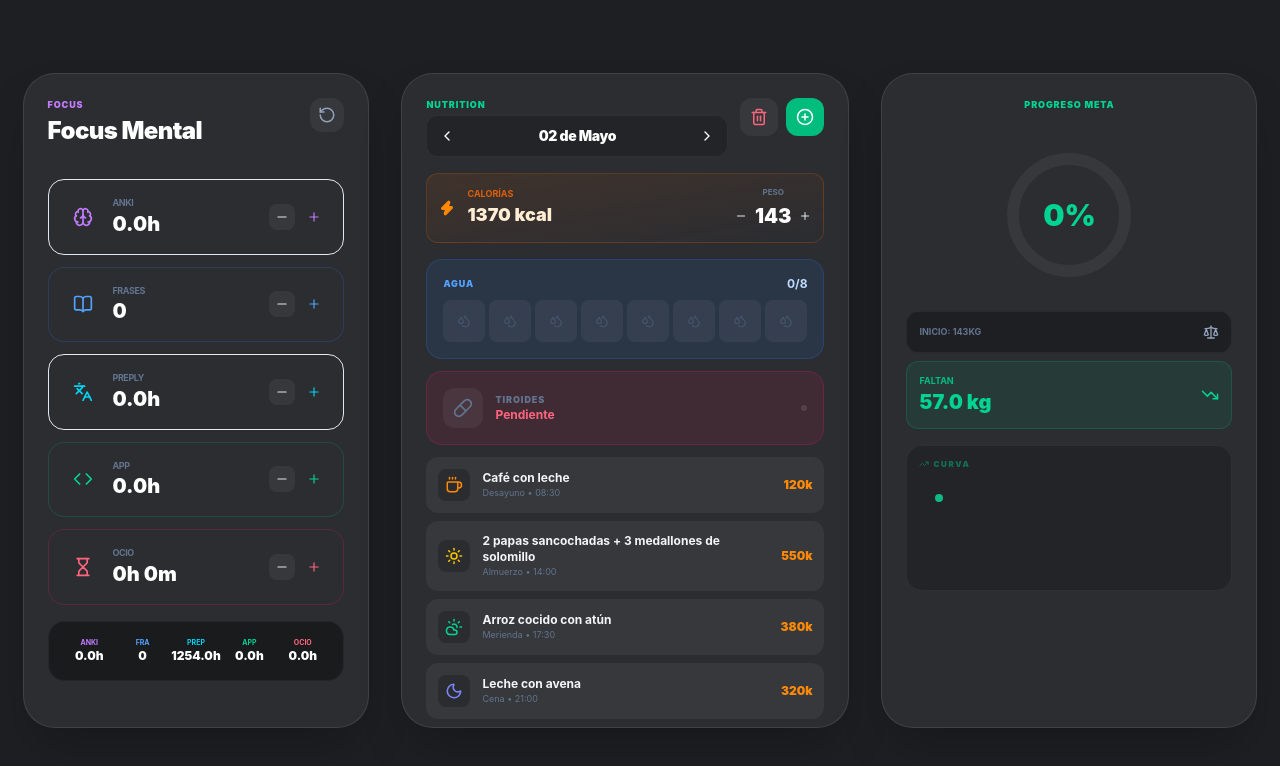
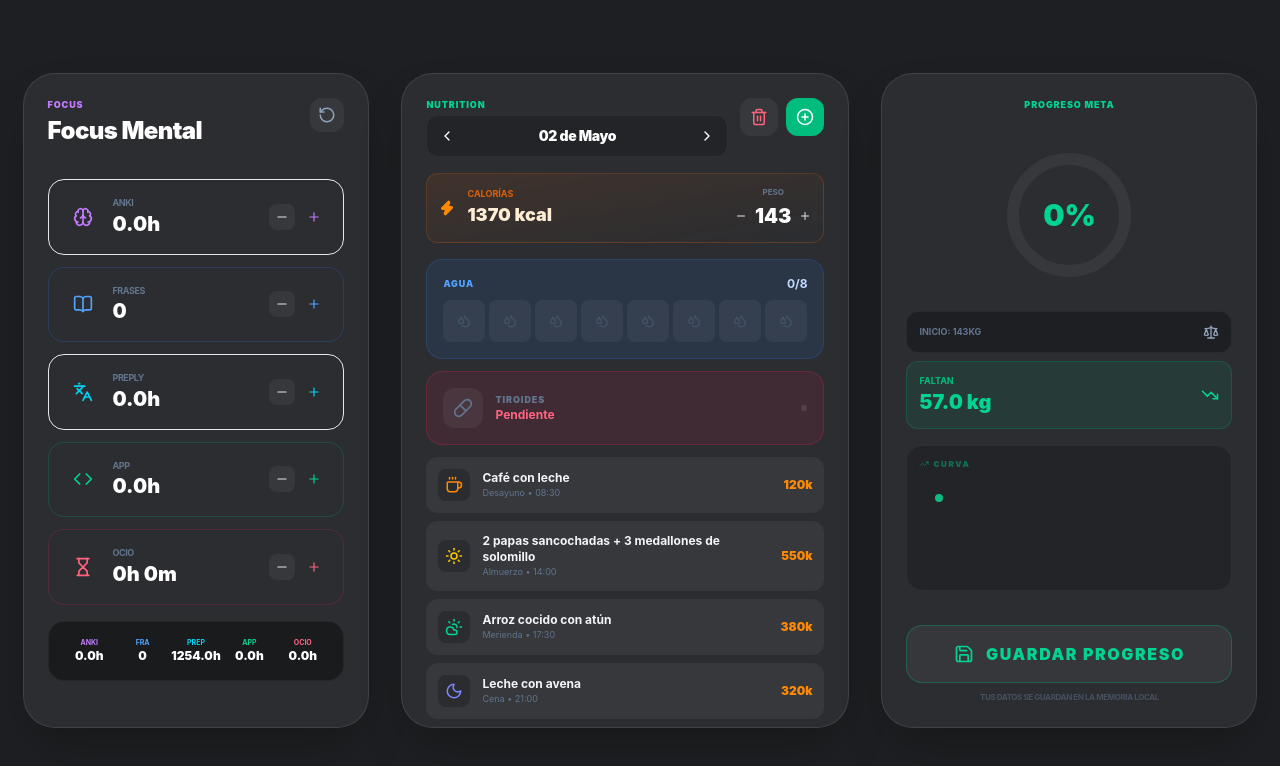
Before and after one commit to kenseidonpython/mygoal, a React (Vite) app: page / in a window 1280 px wide. Shown: the top 766 px of the page. Built offline with nearby package versions, Linux system fonts and the light colour scheme.

Commit message:
Add manual save button with feedback in Progress tab

```diff
--- a/src/App.jsx
+++ b/src/App.jsx
@@ -29,7 +29,9 @@ import {
   Droplets,
   Pill,
   CheckCircle2,
-  Languages
+  Languages,
+  Save,
+  Check
 } from 'lucide-react';
 
 const months = ["Enero", "Febrero", "Marzo", "Abril", "Mayo", "Junio", "Julio", "Agosto", "Septiembre", "Octubre", "Noviembre", "Diciembre"];
@@ -86,7 +88,7 @@ const DEFAULT_INITIAL_STATE = [
 const App = () => {
   const [historial, setHistorial] = useState(() => {
     try {
-      const saved = localStorage.getItem('tracker_data_v3');
+      const saved = localStorage.getItem('tracker_data_v4');
       return saved ? JSON.parse(saved) : DEFAULT_INITIAL_STATE;
     } catch (e) {
       return DEFAULT_INITIAL_STATE;
@@ -95,11 +97,19 @@ const App = () => {
 
   const [currentDayIndex, setCurrentDayIndex] = useState(historial.length - 1);
   const [activeTab, setActiveTab] = useState(1);
+  const [showSaveSuccess, setShowSaveSuccess] = useState(false);
   const data = historial[currentDayIndex] || historial[0];
 
+  // Auto-save whenever history changes
   useEffect(() => {
-    localStorage.setItem('tracker_data_v3', JSON.stringify(historial));
+    localStorage.setItem('tracker_data_v4', JSON.stringify(historial));
   }, [historial]);
+
+  const manualSave = () => {
+    localStorage.setItem('tracker_data_v4', JSON.stringify(historial));
+    setShowSaveSuccess(true);
+    setTimeout(() => setShowSaveSuccess(false), 2000);
+  };
 
   const sumaTotalAnkiHoras = historial.reduce((acc, dia) => acc + (dia.ankiHoras || 0), 0);
   const sumaTotalAnkiFrases = historial.reduce((acc, dia) => acc + (dia.ankiFrases || 0), 0);
@@ -204,7 +214,7 @@ const App = () => {
     if (window.confirm("¿Restaurar valores iniciales?")) {
       setHistorial(DEFAULT_INITIAL_STATE);
       setCurrentDayIndex(DEFAULT_INITIAL_STATE.length - 1);
-      localStorage.removeItem('tracker_data_v3');
+      localStorage.removeItem('tracker_data_v4');
     }
   };
 
@@ -427,6 +437,31 @@ const App = () => {
               </div>
             </div>
             {renderLineChart()}
+
+            {/* BOTÓN DE GUARDAR */}
+            <div className="mt-auto w-full pt-4">
+              <button
+                onClick={manualSave}
+                className={`w-full py-4 rounded-2xl flex items-center justify-center gap-3 font-black uppercase tracking-widest transition-all duration-300 ${
+                  showSaveSuccess
+                    ? 'bg-emerald-500 text-white shadow-[0_0_20px_rgba(16,185,129,0.4)]'
+                    : 'bg-white/5 hover:bg-white/10 text-emerald-400 border border-emerald-500/30'
+                }`}
+              >
+                {showSaveSuccess ? (
+                  <>
+                    <Check size={20} strokeWidth={4} className="animate-bounce" />
+                    ¡Guardado!
+                  </>
+                ) : (
+                  <>
+                    <Save size={20} />
+                    Guardar Progreso
+                  </>
+                )}
+              </button>
+              <p className="text-[8px] text-slate-500 text-center mt-2 uppercase font-bold tracking-tighter opacity-50">Tus datos se guardan en la memoria local</p>
+            </div>
           </div>
         </div>
       </div>
```
